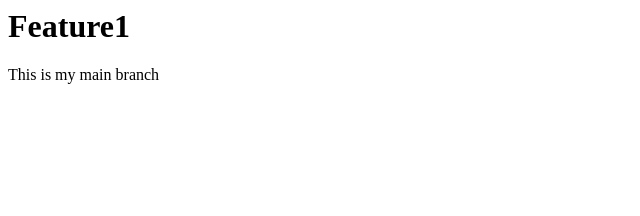
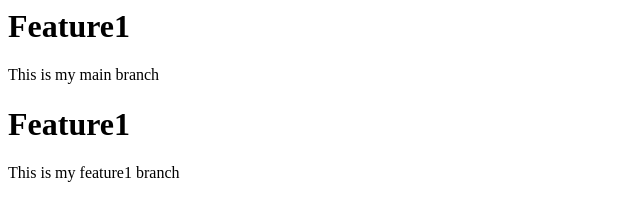
Before and after one commit to LaibaNoren/ClassDemoLocalRepo, a plain HTML site: page index.html in a window 1280 px wide. Shown: the whole page, without its empty margins (0-640 px from the left). Drawn offline with Linux system fonts and the light colour scheme.

Commit message:
Coflict Resolve

```diff
--- a/index.html
+++ b/index.html
@@ -7,3 +7,12 @@
     </html>
 
 </DOCTYPE>
+<DOCTYPE HTML>
+    <html>
+        <h1>
+        Feature1
+        </h1>
+        <p>This is my feature1 branch</p>
+    </html>
+
+</DOCTYPE>
```
